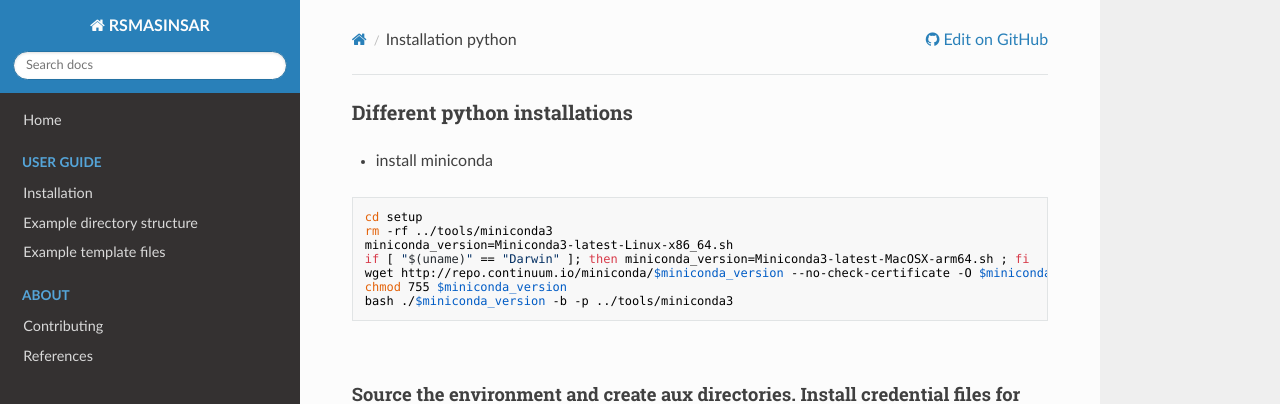
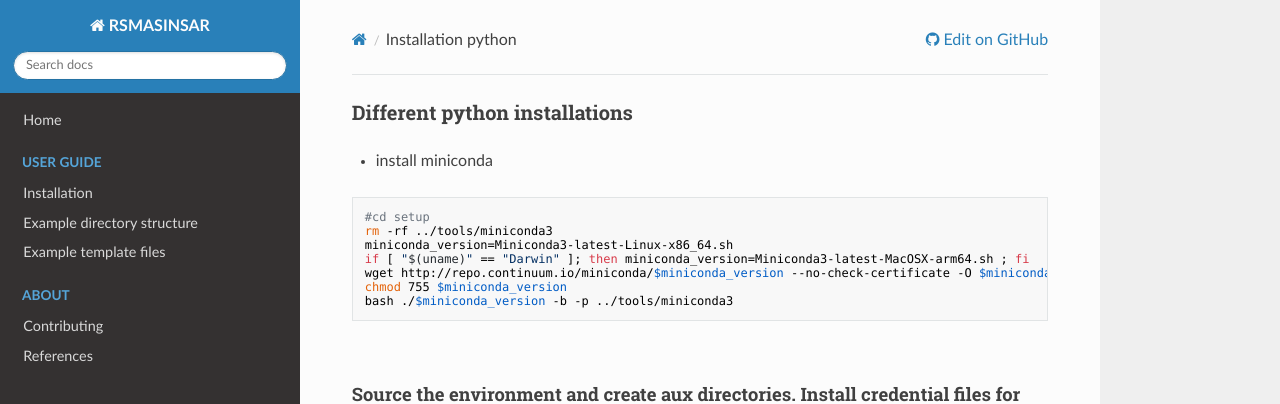
Before and after one commit to geodesymiami/rsmas_insar, an MkDocs documentation site: the page built from docs/installation_python.md, in a window 1280 px wide and 900 px high. Shown: the top 404 px of the window. Built offline with MkDocs 1.6.1, drawn with Linux system fonts in a browser that asks for light colours; nearby versions of some CDN libraries.

````diff
--- a/docs/installation_python.md
+++ b/docs/installation_python.md
@@ -1,7 +1,7 @@
 ## Different python installations
 * install miniconda
 ```
-cd setup
+#cd setup
 rm -rf ../tools/miniconda3
 miniconda_version=Miniconda3-latest-Linux-x86_64.sh
 if [ "$(uname)" == "Darwin" ]; then miniconda_version=Miniconda3-latest-MacOSX-arm64.sh ; fi
````
